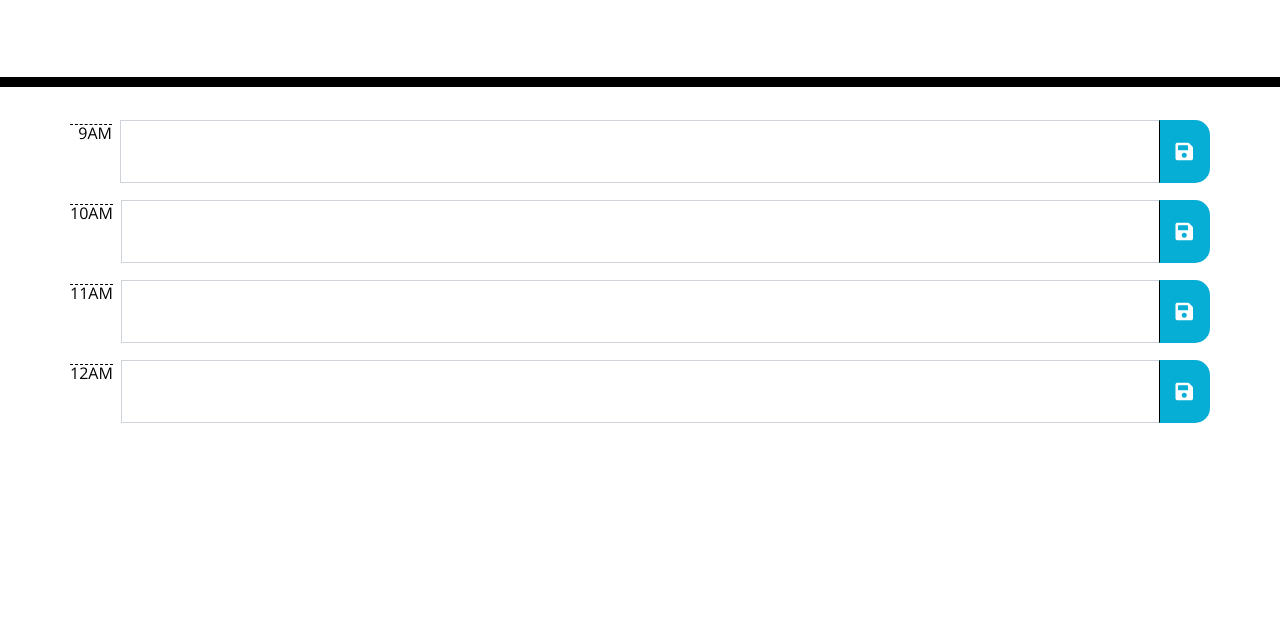
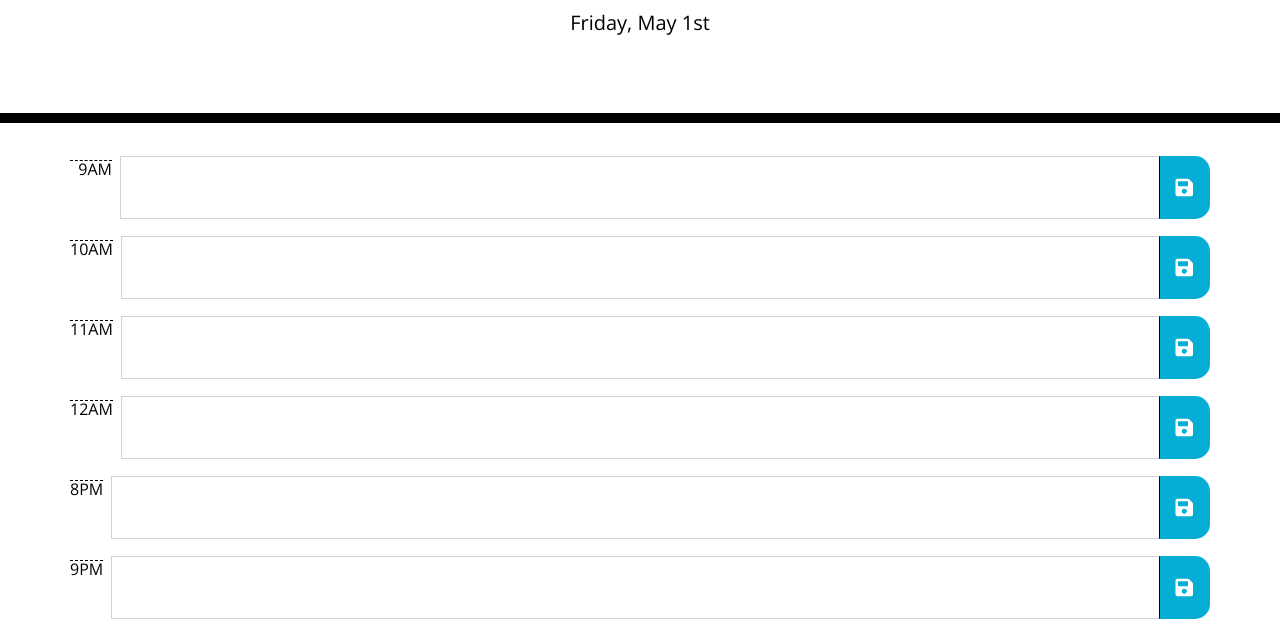
Before and after one commit to joeyr1984/Work-Day-Scheduler, a plain HTML site: page index.html in a window 1280 px wide. Shown: the part 181-816 px from the top of the page. Drawn offline with nearby package versions, Linux system fonts and the light colour scheme.

Commit message:
adding past , present , future styling in js

```diff
--- a/index.html
+++ b/index.html
@@ -63,6 +63,26 @@
         </div>
       </div>
     </div>
+    <div class="row time-block">
+      <div class="input-group mb-3">
+        <label class="my-1 mr-2 hour" for="new-task-8pm">8PM</label>
+        <textarea id="new-task-8pm" class="form-control description" aria-label="new task for this hour"
+          aria-describedby="save-button-8pm"></textarea>
+        <div class="input-group-append">
+          <button class="btn saveBtn btn-lg" type="button" id="save-button-8pm"><i class="fas fa-save"></i></button>
+        </div>
+      </div>
+    </div>
+    <div class="row time-block">
+      <div class="input-group mb-3">
+        <label class="my-1 mr-2 hour" for="new-task-9pm">9PM</label>
+        <textarea id="new-task-9pm" class="form-control description" aria-label="new task for this hour"
+          aria-describedby="save-button-9pm"></textarea>
+        <div class="input-group-append">
+          <button class="btn saveBtn btn-lg" type="button" id="save-button-9pm"><i class="fas fa-save"></i></button>
+        </div>
+      </div>
+    </div>
   </div>
 
   <script src="https://code.jquery.com/jquery-3.4.1.min.js"></script>
--- a/script.js
+++ b/script.js
@@ -0,0 +1,18 @@
+var timeSlots = ["9am", "10am", "11am", "12pm", "1pm", "2pm", "3pm", "4pm", "5pm", "8pm", "9pm"];
+
+$(document).ready(function(){
+    $("#currentDay").html(moment().format("dddd, MMMM Do"));
+    var currentTime = moment().format("ha");
+    timeSlots.forEach(hour => {
+       var hourObj = moment(moment().format("L") + " " + hour);
+        if (currentTime == hour) {
+            $("#new-task-" + hour).addClass("present");
+            console.log(hourObj);
+        //} else if (moment(hour).isBefore(currentTime)){
+            //$("#new-task-" + hour).addClass("past");
+        }
+    });
+});
+//var pastTime
+
+//var futureTime
```
